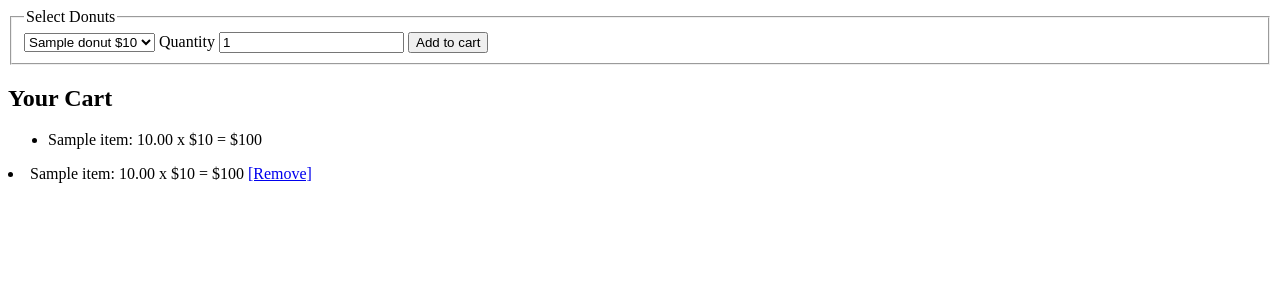
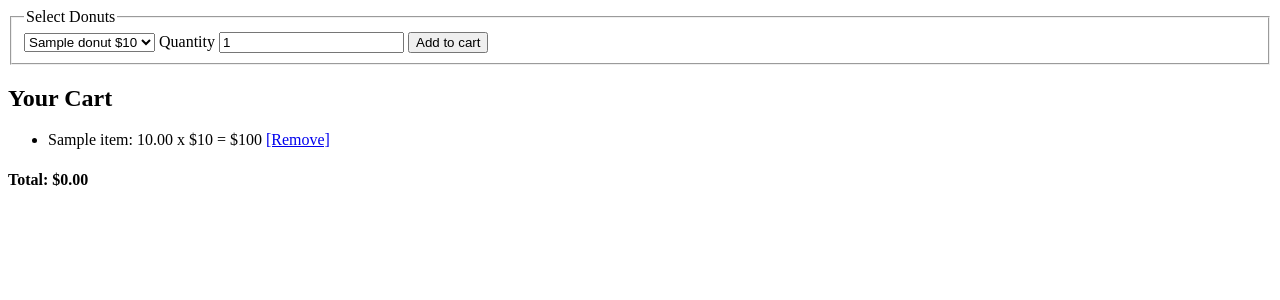
Before and after one commit to st25034/CSC2-flask-internal, a Flask app: template templates/index.html in a window 1280 px wide. Shown: the top 300 px of the page. Run offline with Flask 3, Linux system fonts and the light colour scheme; the template is opened without the code that fills it: most values are stand-ins (such as "Sample title", 1, 10 or a date in 2020).

Commit message:
displayed cart total on homepage

```diff
--- a/templates/index.html
+++ b/templates/index.html
@@ -36,16 +36,15 @@
             <li>{{ item }}: {{ '%.2f' % details ['quantity'] }} x
                                         ${{ details['price'] }}
                 = ${{ details ['quantity'] * details ['price'] }}
+                <a href="{{ url_for('remove_from_cart', item=item) }}">[Remove]</a>
             </li>
         {% endfor %}
     </ul>
+
+    <h4>Total: ${{ '%.2f' % total }}</h4>
+
 {% else %}
     <p>Your cart is empty</p>
 {% endif %}
-
-<li>{{ item }}: {{ '%.2f' % details ['quantity'] }} x ${{ details ['price'] }}
-    = ${{ details ['quantity'] * details ['price'] }}
-    <a href="{{ url_for('remove_from_cart', item=item) }}">[Remove]</a>
-</li>
 </body>
 </html>
```
